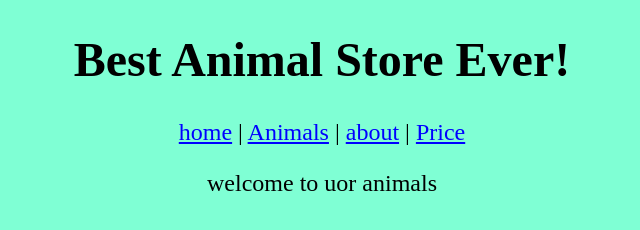
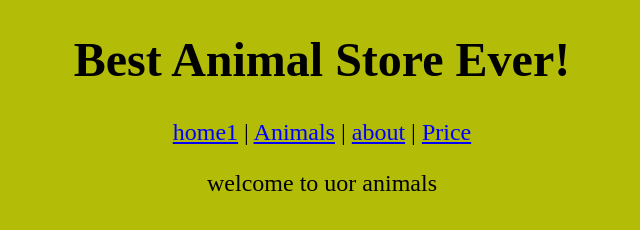
Before and after one commit to Grishaert/-, a plain HTML site: page index.html in a window 1280 px wide. Shown: the whole page, without its empty margins (318-958 px from the left). Drawn offline with Linux system fonts and the light colour scheme.

Commit message:
change background

```diff
--- a/index.html
+++ b/index.html
@@ -9,7 +9,7 @@
 </head>
 <body>
     <h1> Best Animal Store Ever!</h1>
-<a href="index.html">home</a>
+<a href="index.html">home1</a>
 <span>|</span>
 <a href="animals.html">Animals</a>
 <span>|</span>
--- a/style.css
+++ b/style.css
@@ -4,7 +4,7 @@ html,body{
     padding: 0;
     font-size: x-large;
     text-align: center;
- background-color: aquamarine;
+ background-color: rgb(179, 188, 6);
 }
 a{
     color:  blue;
```
